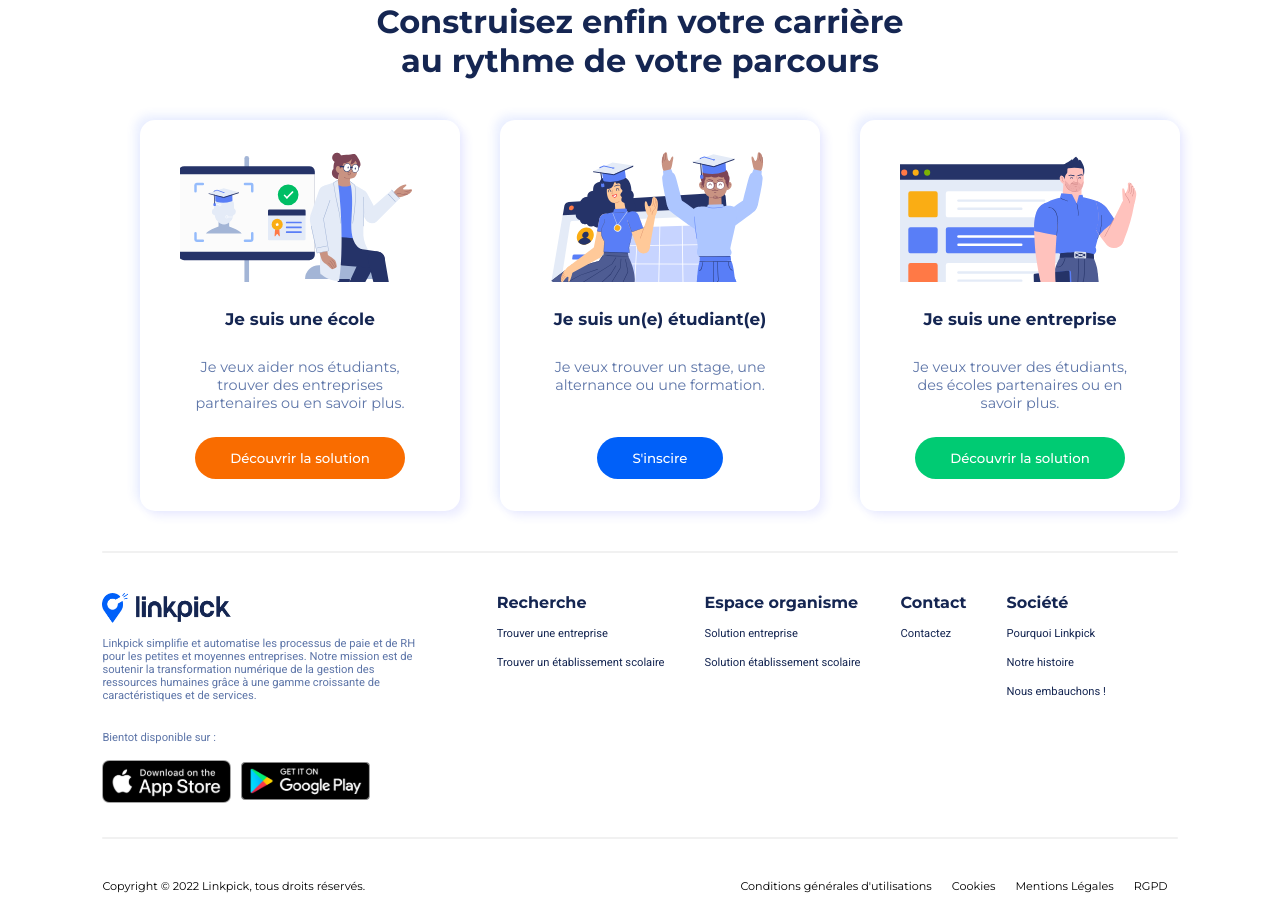
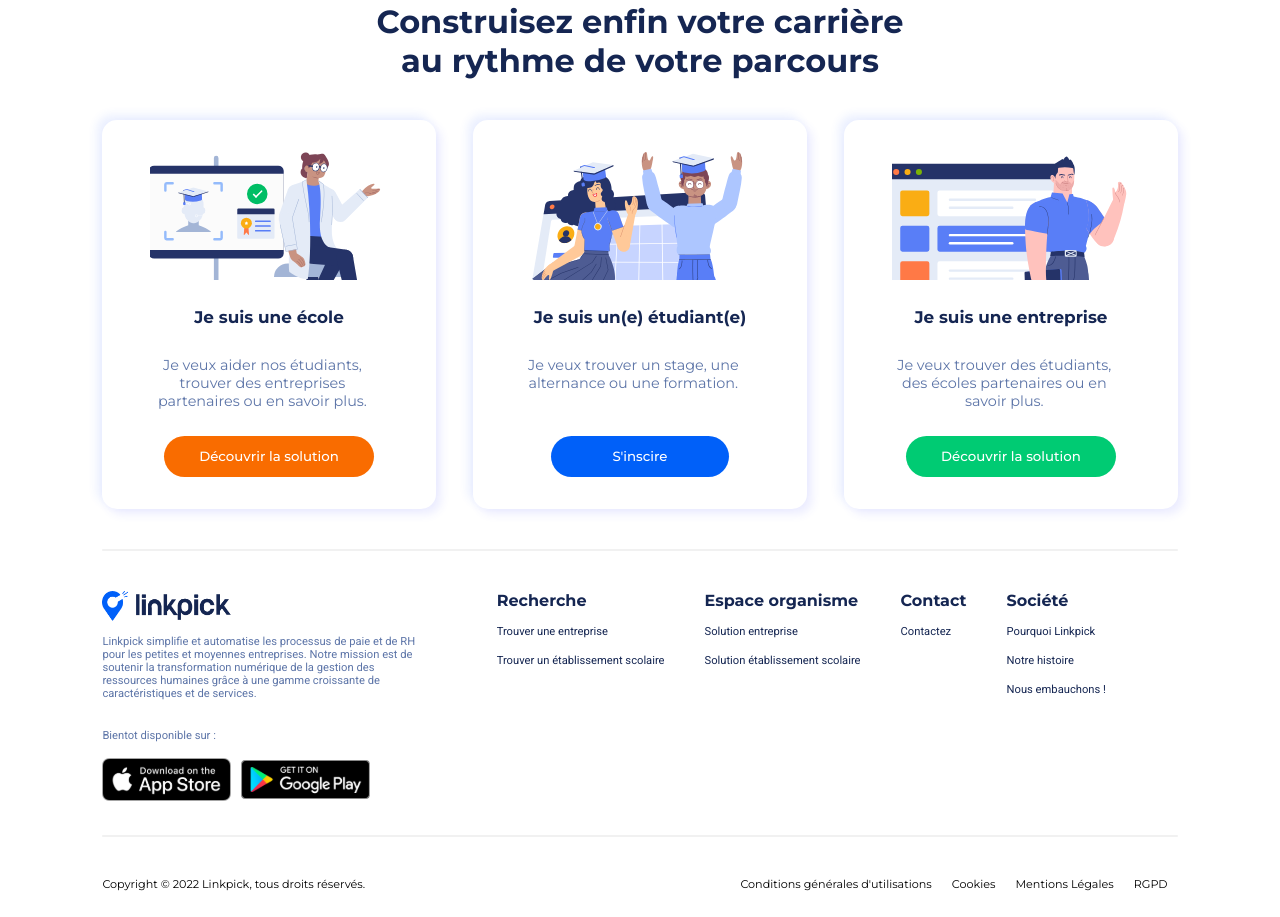
Before and after one commit to yannis-staali/linkpick, a React (Create React App) app: page / in a window 1280 px wide. Shown: the part 1780-2697 px from the top of the page. Built offline with nearby package versions, Linux system fonts and the light colour scheme.

Commit message:
[Features] - Partenaires

```diff
--- a/src/components/landing/Section_4.css
+++ b/src/components/landing/Section_4.css
@@ -15,5 +15,6 @@
 .card_container {
     display: flex;
     height: 70%;
-    justify-content: center;
+    justify-content: space-between;
+    padding: 0 8vw;
 }
--- a/src/components/landing/Section_4.js
+++ b/src/components/landing/Section_4.js
@@ -14,6 +14,7 @@ function Section4() {
             </div>
             <div className='card_container'>
                 <Card
+                    className="card"
                     img="1"
                     alt="img_ecole"
                     title="Je suis une école"
@@ -24,6 +25,7 @@ function Section4() {
                     btnText="Découvrir la solution"
                 />
                 <Card
+                    className="card"
                     img="2"
                     alt="img_ecole"
                     title="Je suis un(e) étudiant(e)"
@@ -34,6 +36,7 @@ function Section4() {
                     btnText="S'inscire"
                 />
                 <Card
+                    className="card"
                     img="3"
                     alt="img_ecole"
                     title="Je suis une entreprise"
--- a/src/module/Card.css
+++ b/src/module/Card.css
@@ -1,15 +1,13 @@
 .card {
-    width: 25%;
+    width: 31%;
     background-color: #ffffff;
     box-shadow: 5px 5px 10px rgba(62, 72, 255, 0.102), -5px -5px 10px rgba(50, 102, 255, 0.102)  ;
     border-radius: 15px;
     display: flex;
     flex-direction: column;
     justify-content: space-evenly;
-    align-items: center;
-    margin-left: 2.5rem;
-    padding-left: 2rem;
-    padding-right: 2rem;
+    padding-left: 2.5rem;
+    padding-right: 2.5rem;
     padding-bottom: 2rem;
 }
 
--- a/src/module/Card.js
+++ b/src/module/Card.js
@@ -6,10 +6,9 @@ import Rythme2 from '../images/rythme2.svg'
 import Rythme3 from '../images/rythme3.svg'
 // btnHref, onClick, btnClassName, btnText
 
-function Card({img , title , text, alt, btnHref, onClick, btnClassName, btnBackground, btnText } ) {
+function Card({ className, img , title , text, alt, btnHref, onClick, btnClassName, btnBackground, btnText } ) {
     return (
-        <div className='card'>
-            {/* {console.log(img)} */}
+        <div className={className}>
             <div className='card_image'>
                 {(() => {
                     if (img === "1") {
```
Also changed, not shown: src/components/Partenaires/Partenaires.css (added), src/components/Partenaires/Partenaires.js (added).
